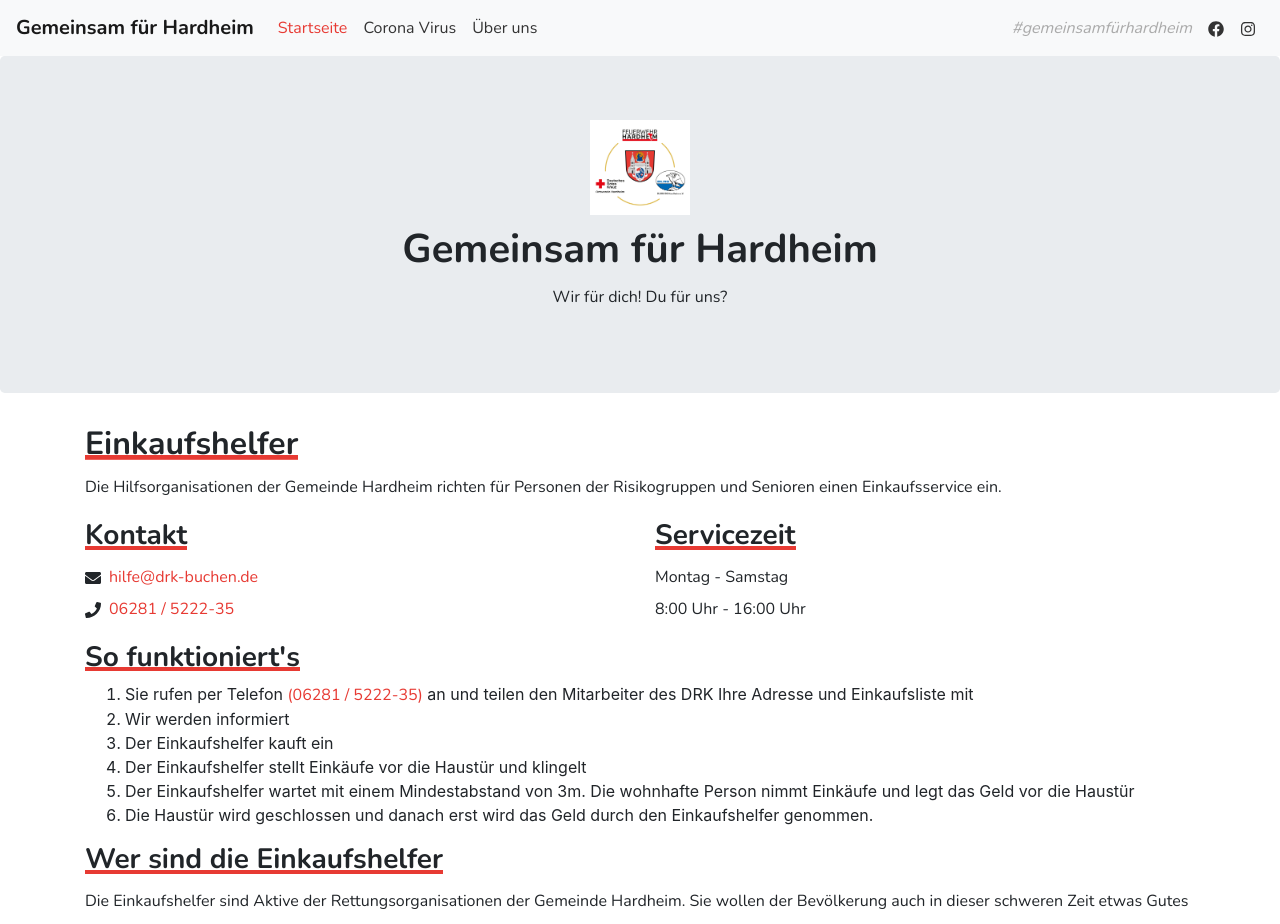
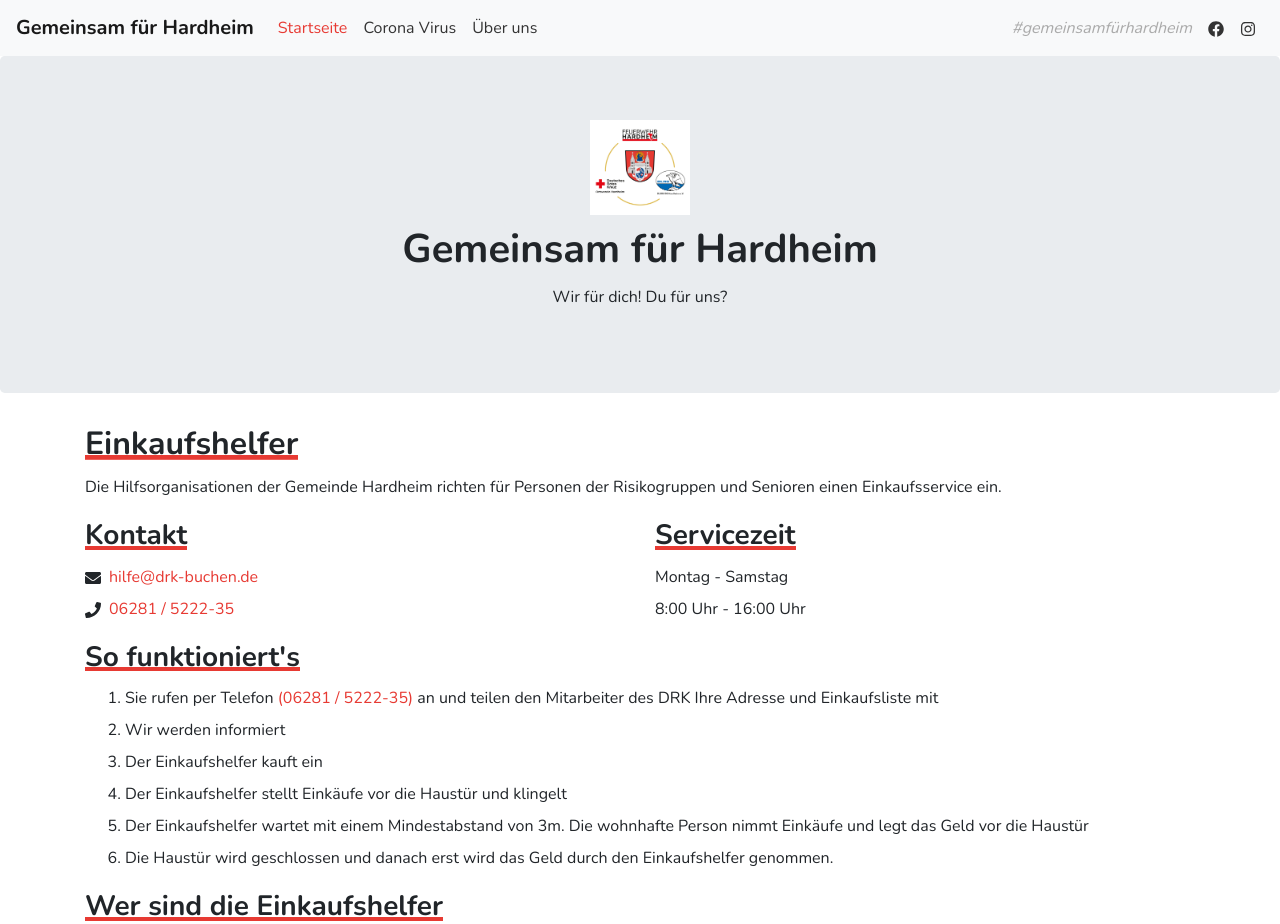
Before and after one commit to eisenils/gemeinsamfuerhardheim, a React (Create React App) app: page / in a window 1280 px wide. Shown: the top 924 px of the page. Built offline with nearby package versions, Linux system fonts and the light colour scheme.

Commit message:
Little styling adjustments

```diff
--- a/src/components/Einkaufshelfer.jsx
+++ b/src/components/Einkaufshelfer.jsx
@@ -5,7 +5,7 @@ class Einkaufshelfer extends Component {
   render() {
     return (
       <>
-        <div className="container">
+        <div className="container mt-3">
           <div className="row">
             <div className="col-12">
               <h2>
@@ -52,6 +52,7 @@ class Einkaufshelfer extends Component {
               <h3>
                 <span className="underline">So funktioniert's</span>
               </h3>
+              <p>
                 <ol>
                   <li>
                     Sie rufen per Telefon <a href="tel:+496281522235">(06281 / 5222-35)</a> an und
@@ -69,6 +70,7 @@ class Einkaufshelfer extends Component {
                     Einkaufshelfer genommen.
                   </li>
                 </ol>
+              </p>
             </div>
             <div className="col-12">
               <h3>
```
Lines whose indentation alone changed are shown as unchanged.
